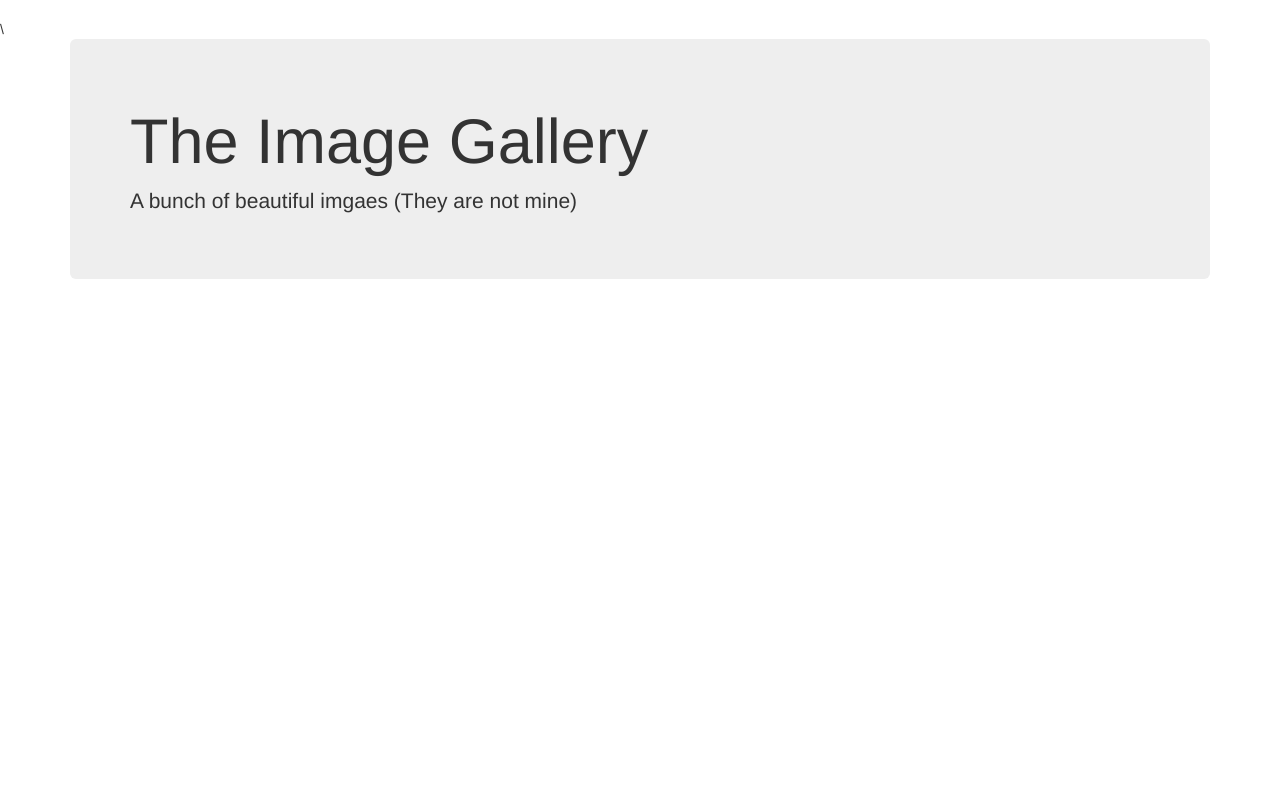
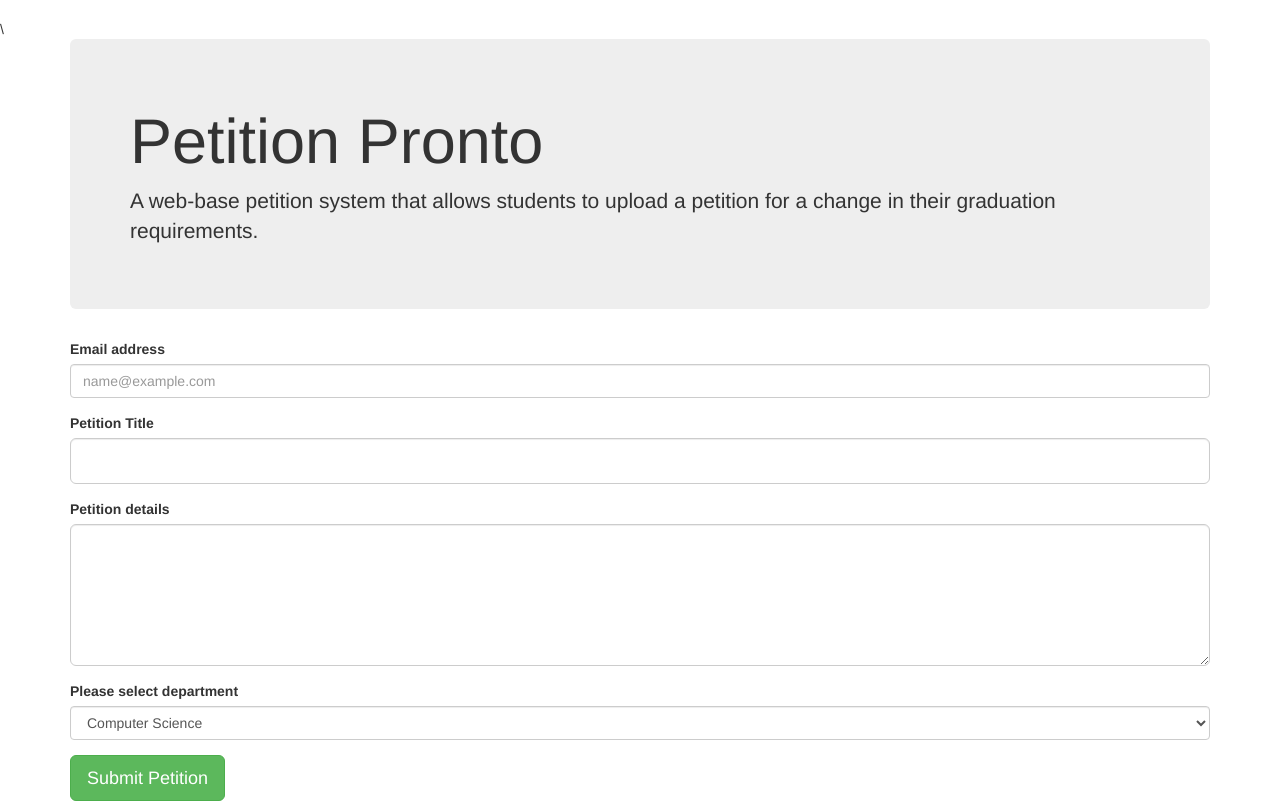
Before and after one commit to GatorIncubator/petition-pronto, a Flask app: page /home in a window 1280 px wide. Shown: the part 51-852 px from the top of the page. Before the commit the page ends 330 px from the top, so only its background shows below. Run offline with Flask 2, Linux system fonts and the light colour scheme; some libraries are stand-ins or nearby versions.

Commit message:
Add petiton form to the home page

```diff
--- a/src/templates/home.html
+++ b/src/templates/home.html
@@ -37,12 +37,36 @@
         </nav>
         <div class="container">
         	<div class="jumbotron">
-        		<h1> <i class="fas fa-file-alt" aria-hidden="true"></i> The Image Gallery</h1>
+        		<h1> <i class="fas fa-file-alt" aria-hidden="true"></i>Petition Pronto </h1>
             <i class="fas fa-file-alt"></i>
-        		<p>A bunch of beautiful imgaes (They are not mine)</p>
+        		<p>A web-base petition system that allows students to upload a petition for a change in their graduation requirements.</p>
+        	</div>
+
+          <form  method="post">
+            <div class="form-group">
+              <label for="email">Email address</label>
+              <input type="email" name="studentemail" class="form-control" id="exampleFormControlInput1" placeholder="name@example.com">
+            </div>
+            <div class="form-group">
+              <label for="petition_title">Petition Title</label>
+              <input type="text" name="Petiton_title" id="Petiton_title" class="form-control input-lg" data-error_msg="Please enter petition title.">
+            </div>
+            <div class="form-group">
+              <label for="petiton_description">Petition details</label>
+              <textarea name="petiton_description" rows="5"  class="form-control input-lg" id="petiton_description" data-error_msg = "Please enter petition details"></textarea>
+            </div>
+            <div class="form-group">
+              <label for="Deparment-selection">Please select department</label>
+              <select class="form-control" name="Deparment-selection" id="exampleFormControlSelect1">
+                <option>Computer Science</option>
+                  <option>Economics</option>
+
+              </select>
+            </div>
+            <input type="submit" name="Upload" value="Submit Petition" class="btn btn-lg btn-success" id="bptm_external_form_submit" tabindex="8" action="">
 
 
-        	</div>
+          </form>
 
 
     </body>
```
